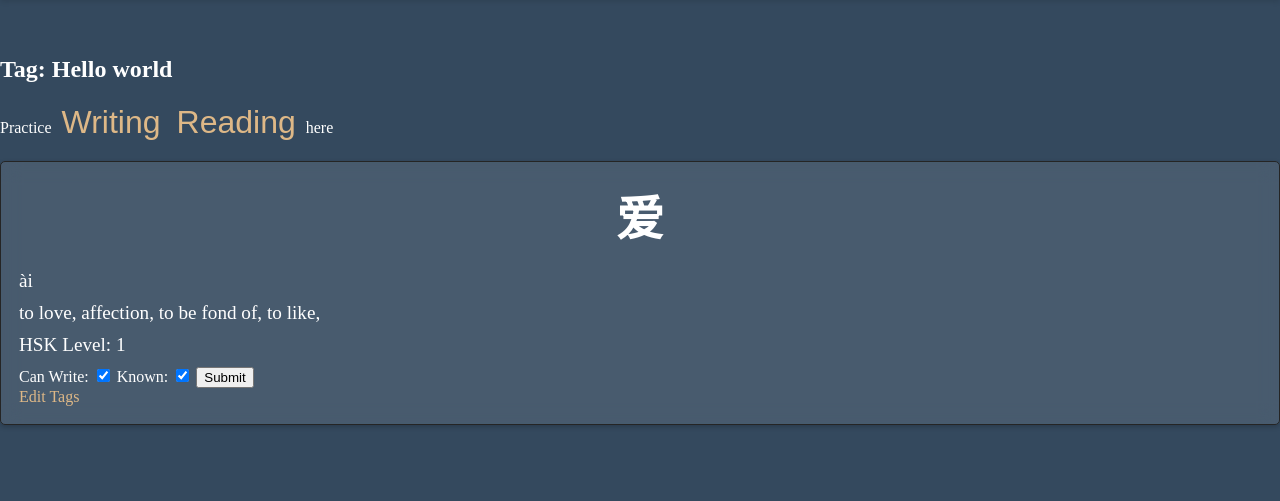
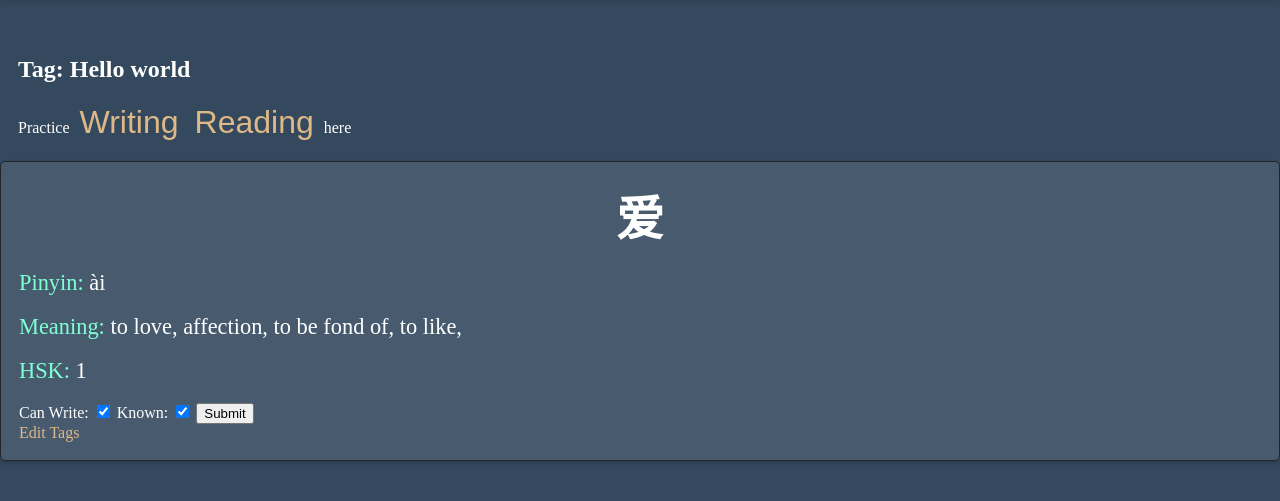
Before and after one commit to chandra-deb/XueHanzi, a Flask app: page /tags/1 in a window 1280 px wide. Shown: the part 60-561 px from the top of the page. Run offline with Flask 3, Linux system fonts and the light colour scheme; the visitor is signed in with stand-in values (Sample User, id 1); data comes from the database, SQL or seed files in the repository.

Commit message:
ui improvements

```diff
--- a/backend/templates/tag_characters.html
+++ b/backend/templates/tag_characters.html
@@ -155,9 +155,9 @@
 
 
     <hr size="30" style="border: none;">
-    <h2>Tag: {{tag.name}}</h2>
+    <h2 style="margin-left: 18px;">Tag: {{tag.name}}</h2>
     <form id="wp-form" method="GET" action="/wpractice">
-        <span>Practice
+        <span style="margin-left: 18px;">Practice
             <input type="checkbox" name="tags" value="{{ tag.id }}" id="{{tag.id}}" checked hidden>
 
             <input style="color: burlywood;font-size:xx-large; background: none; border: none;" type="submit"
@@ -182,9 +182,12 @@
         <div class="hanzi"><a href="/showcharsheet/{{character.character}}" style="color: white;">{{
                 character.character
                 }}</a></div>
-        <div class="pinyin">{{character.pinyin}}</div>
-        <div class="meaning">{{character.meaning}}</div>
-        <div class="hsk-level">HSK Level: {{character.hsk_level}}</div>
+        <div style="font-size: 1.4em;"><span style="color: aquamarine;">Pinyin:</span> {{character.pinyin}}</div>
+        <br>
+        <div style="font-size: 1.4em;"><span style="color: aquamarine;">Meaning:</span> {{character.meaning}}</div>
+        <br>
+        <div style="font-size: 1.4em;"><span style="color: aquamarine;">HSK:</span> {{character.hsk_level}}</div>
+        <br>
         <form action="/update_data/{{character.id}}" method="post">
 
             Can Write:
```
Also changed, not shown: backend/templates/index.html (+6 -3 lines), backend/templates/kchars.html (+6 -3 lines), backend/templates/search_results.html (+6 -3 lines), backend/templates/wchars.html (+6 -3 lines).
